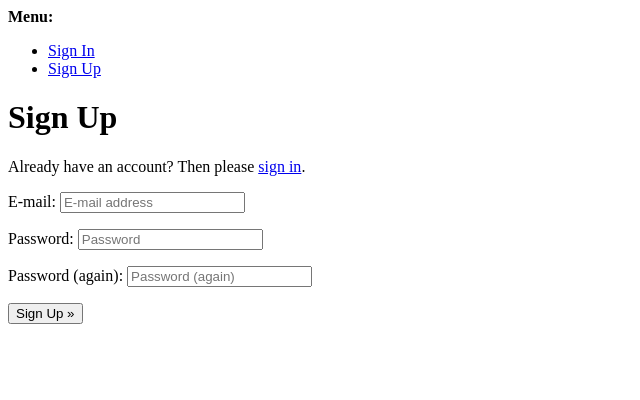
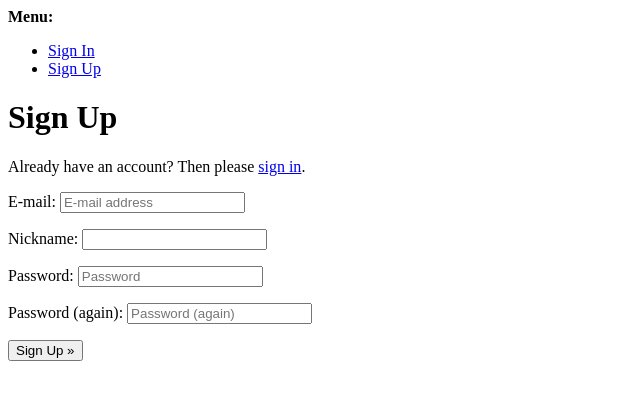
Before and after one commit to samon3869/django_user_practice, a Django app: page /signup/ in a window 1280 px wide. Shown: the top 400 px of the page, without its empty margins (0-640 px from the left). Run offline with Django 3.2, Linux system fonts and the light colour scheme; parts of the project's set-up code (start-up, migrations or seed data) failed here and were passed over.

Commit message:
append 'nickname'field to the User Table and modifiy Signup Form to have nickname iput

```diff
--- a/coplate_project/coplate/admin.py
+++ b/coplate_project/coplate/admin.py
@@ -4,3 +4,5 @@ from .models import User
 # Register your models here.
 
 admin.site.register(User, UserAdmin)
+# custom fields 라는 섹션 아래에 nicknmae field를 추가!
+UserAdmin.fieldsets += (("Custom fields", {"fields": ("nickname",)}),)
--- /dev/null
+++ b/coplate_project/coplate/forms.py
@@ -0,0 +1,11 @@
+from django import forms
+from .models import User
+
+class SignupForm(forms.ModelForm):
+    class Meta:
+        model = User
+        fields = ["nickname"]
+
+    def signup(self, request, user):
+        user.nickname = self.cleaned_data["nickname"]
+        user.save()
--- a/coplate_project/coplate/models.py
+++ b/coplate_project/coplate/models.py
@@ -3,5 +3,7 @@ from django.contrib.auth.models import AbstractUser
 
 # Create your models here.
 class User(AbstractUser):
+    nickname = models.CharField(max_length=15, unique=True, null=True)
+
     def __str__(self):
         return self.email
--- a/coplate_project/coplate/templates/coplate/index.html
+++ b/coplate_project/coplate/templates/coplate/index.html
@@ -10,7 +10,7 @@
 <h1>홈페이지</h1>
 
 {% if user.is_authenticated %}
-	<p>안녕하세요, {{user}}님!</p>
+	<p>안녕하세요, {{user.nickname}}님!</p>
 {% else %}
 	<p>로그아웃된 상태입니다.</p>
 {% endif %}
--- a/coplate_project/coplate_project/settings.py
+++ b/coplate_project/coplate_project/settings.py
@@ -148,6 +148,7 @@ ACCOUNT_LOGOUT_ON_GET = True
 ACCOUNT_AUTHENTICATION_METHOD = "email"
 ACCOUNT_EMAIL_REQUIRED = True
 ACCOUNT_USERNAME_REQUIRED = False
+ACCOUNT_SIGNUP_FORM_CLASS = "coplate.forms.SignupForm"
 ACCOUNT_SESSION_REMEMBER = True
 
 # Email settings
```
Also changed, not shown: coplate_project/coplate/migrations/0002_user_nickname.py (added).
